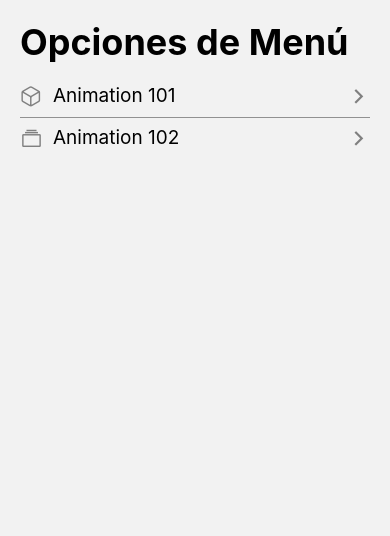
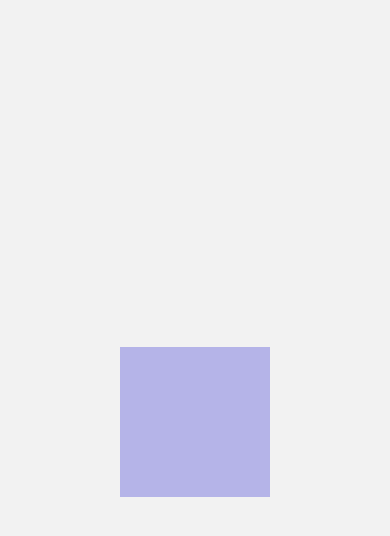
Before and after one commit to armandotechno/RNComponents, a React Native app: screen /Animation101Screen in a window 390 px wide. Shown: the top 536 px of the page. Built offline with nearby package versions, Linux system fonts and the light colour scheme.

Commit message:
Animated API

```diff
--- a/src/components/FlatListMenuItem.tsx
+++ b/src/components/FlatListMenuItem.tsx
@@ -1,15 +1,20 @@
 import { View, Text, StyleSheet, TouchableOpacity } from 'react-native'
 import { MenuItem } from '../interfaces/appInterfaces';
 import Icon from 'react-native-vector-icons/Ionicons';
+import { useNavigation } from '@react-navigation/native';
 
 interface Props {
-    menuItem: MenuItem
+    menuItem: MenuItem;
 }
 
-export default function FlatListMenuItem({ menuItem: { icon, name } }: Props ) {
+export default function FlatListMenuItem({ menuItem: { icon, name, component } }: Props ) {
+
+    const navigation = useNavigation();
+
     return (
         <TouchableOpacity
             activeOpacity={ 0.8 }
+            onPress={ () => navigation.navigate( component as never )  }
         >
             <View style={ styles.container }>
                 <Icon
--- a/src/interfaces/appInterfaces.tsx
+++ b/src/interfaces/appInterfaces.tsx
@@ -1,5 +1,5 @@
 export interface MenuItem {
     name: string;
     icon: string;
-    components: string;
+    component: string;
 }
--- a/src/navigator/Navigator.tsx
+++ b/src/navigator/Navigator.tsx
@@ -1,5 +1,7 @@
 import { createStackNavigator } from '@react-navigation/stack';
+import Animation101Screen from '../screens/Animation101Screen';
 import { HomeScreen } from '../screens/HomeScreen';
+import Animation102Screen from '../screens/Animation102Screen';
 
 const Stack = createStackNavigator();
 
@@ -11,6 +13,8 @@ export const Navigator = () => {
         }}
     >
       <Stack.Screen name="HomeScreen" component={ HomeScreen } />
+      <Stack.Screen name="Animation101Screen" component={ Animation101Screen } />
+      <Stack.Screen name="Animation102Screen" component={ Animation102Screen } />
     </Stack.Navigator>
   );
 }
--- /dev/null
+++ b/src/screens/Animation101Screen.tsx
@@ -0,0 +1,33 @@
+import { useRef } from 'react';
+import { View, StyleSheet, Animated } from 'react-native'
+
+export default function Animation101Screen() {
+
+    const opacity = useRef( new Animated.Value( 0.4 ) ).current;
+
+
+
+    return (
+    <View style={ styles.container }>
+
+        <Animated.View style={{
+            ...styles.purpleBox,
+            opacity
+        }}/>
+
+    </View>
+  )
+}
+
+const styles = StyleSheet.create({
+    container: {
+        flex: 1,
+        justifyContent: 'center',
+        alignItems: 'center',
+    },
+    purpleBox: {
+        backgroundColor: '#5856D6',
+        width: 150,
+        height: 150,
+    }
+});
--- /dev/null
+++ b/src/screens/Animation102Screen.tsx
@@ -0,0 +1,19 @@
+import { View, StyleSheet } from 'react-native'
+
+export default function Animation102Screen() {
+  return (
+    <View style={{ flex: 1 }}>
+
+        <View style={ styles.purpleBox }/>
+
+    </View>
+  )
+}
+
+const styles = StyleSheet.create({
+    purpleBox: {
+        backgroundColor: '#5856D6',
+        width: 150,
+        height: 150,
+    }
+});
--- a/src/screens/HomeScreen.tsx
+++ b/src/screens/HomeScreen.tsx
@@ -8,12 +8,12 @@ const menuItems: MenuItem[] = [
     {
         name: 'Animation 101',
         icon: 'cube-outline',
-        components: 'Animation101Screen'
+        component: 'Animation101Screen'
     },
     {
         name: 'Animation 102',
         icon: 'albums-outline',
-        components: 'Animation102Screen'
+        component: 'Animation102Screen'
     }
 ]
 
```
